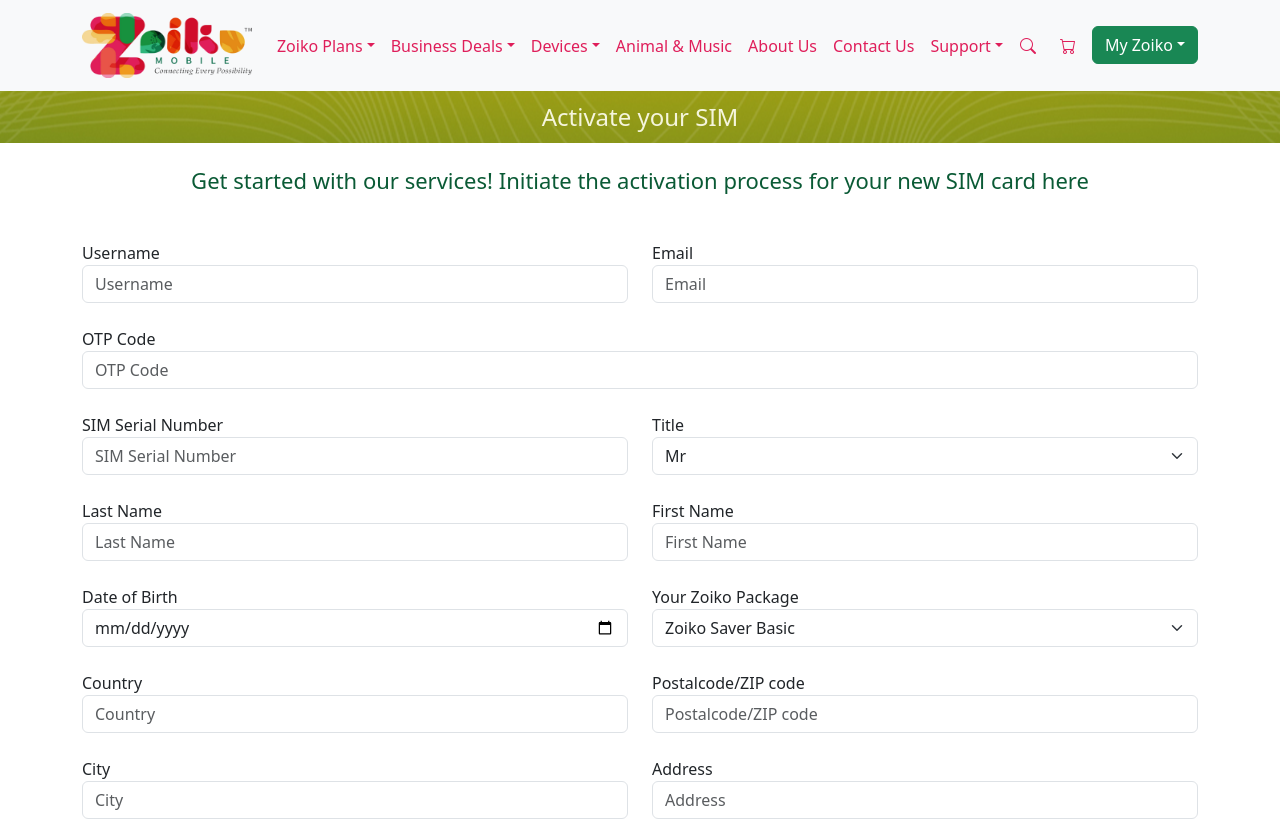
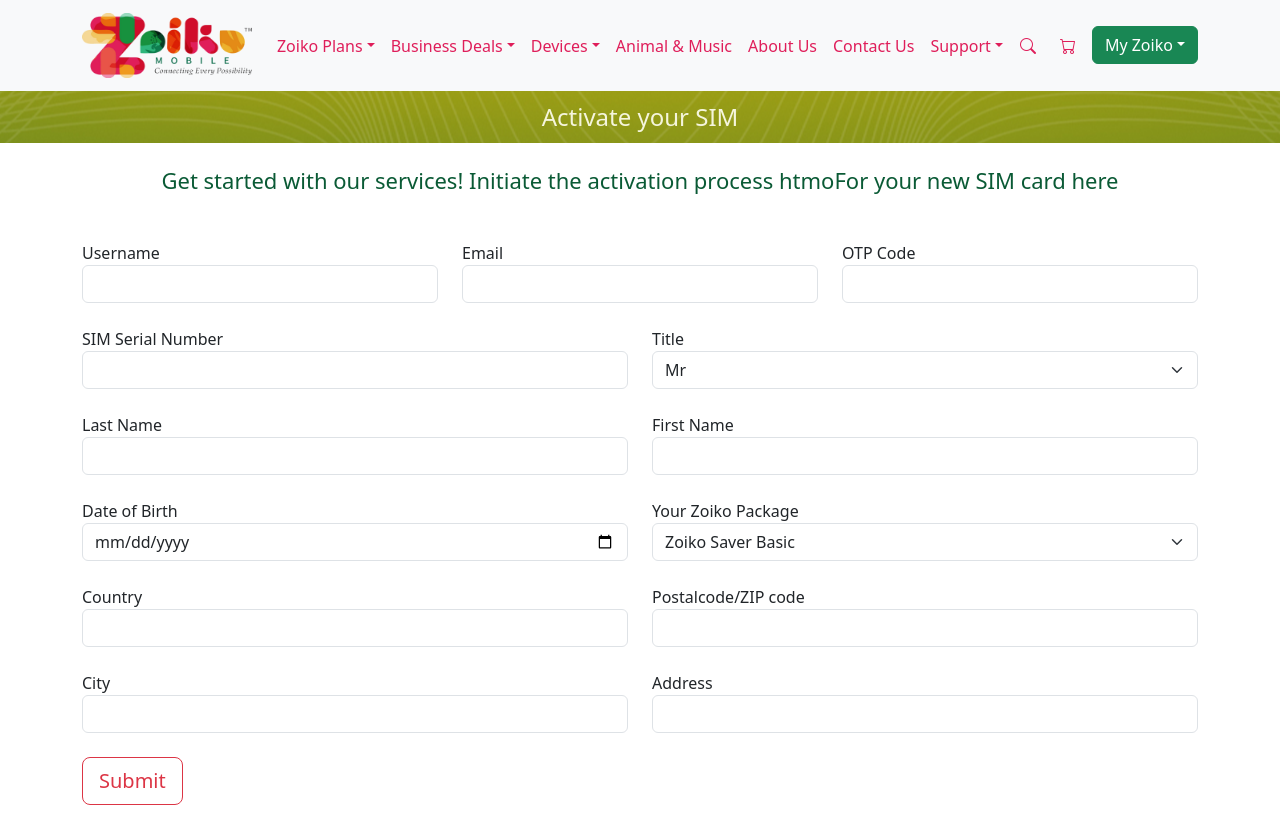
Before and after one commit to Euronoxx/zmuk, a Next.js app: page /activate in a window 1280 px wide. Shown: the top 819 px of the page. Built offline with nearby package versions, Linux system fonts and the light colour scheme.

Commit message:
Activate form validation updated

```diff
--- a/app/activate/page.js
+++ b/app/activate/page.js
@@ -1,39 +1,96 @@
 "use client"
-import { Container, Row, Col } from "react-bootstrap";
+import React, { useState } from "react";
+import { Container, Row, Col, Form } from "react-bootstrap";
 import Header from "../components/Header";
 import Footer from "../components/Footer";
 import HeadBar from "../components/HeadBar";
 
 const activate = () => {
+
+    const [errors, setErrors] = useState({});
+    const [selectedValue, setSelectedValue] = useState('');
+    const [formData, setFormData] = useState({
+        username: "",
+        email: "",
+        otpcode: "",
+        serialno: "",
+        title: "",
+        lname: "",
+        fname: "",
+        dob: "",
+        package: "",
+        country: "",
+        zipcode: "",
+        city: "",
+        addr: ""
+    });
+    const handleChange = (e) => {
+        setSelectedValue(e.target.value);
+        const { name, value, type, checked } = e.target
+        setFormData({
+          ...formData,
+          [name]: type === "checkbox" ? checked : value,
+        })
+    }
+    const validate = () => {
+        let formErrors = {}
+
+        if (!formData.username) formErrors.username = "Username is required"
+        if (!formData.dob) formErrors.dob = "DOB is required"
+        if (!formData.otpcode) formErrors.otpcode = "OTP Code is required"
+        if (!formData.serialno) formErrors.serialno = "Serial no is required"
+        if (!formData.lname) formErrors.lname = "Last name is required"
+        if (!formData.fname) formErrors.fname = "First name is required"
+        if (!formData.email) {
+          formErrors.email = "Email is required"
+        } else if (!/\S+@\S+\.\S+/.test(formData.email)) {
+          formErrors.email = "Email address is invalid"
+        }
+
+        setErrors(formErrors)
+        return Object.keys(formErrors).length === 0
+    }
+
+    const onSubmit  = async (e) => {
+        e.preventDefault()
+        if (!validate()) return
+        console.log(formData);
+    }
+
     return (
         <>
         <Header />
         <HeadBar text='Activate your SIM' />
         <Container>
-            <h4 className="my-4 green18 text-center">Get started with our services! Initiate the activation process for your new SIM card here</h4>
-            <form action="" method="post" className="my-5">
+            <h4 className="my-4 green18 text-center">Get started with our services! Initiate the activation process htmoFor your new SIM card here</h4>
+            <Form onSubmit={onSubmit} className="my-5">
                 <Row>
                     <Col>
-                        <label for="fname">Username</label>
-                        <input type="text" name="username" className="form-control" placeholder="Username" aria-label="Username" required />
+                        <label htmoFor="username">Username</label>
+                        <input type="text" name="username" className="form-control" onChange={handleChange} value={formData.username} />
+                        {errors.username && <p className="txtred">{errors.username}</p>}
                     </Col>
                     <Col>
-                        <label for="lname">Email</label>
-                        <input type="text" name="email" className="form-control" placeholder="Email" aria-label="Email" required />
+                        <label htmoFor="email">Email</label>
+                        <input type="text" name="email" className="form-control" onChange={handleChange} value={formData.email} />
+                        {errors.email && <p className="txtred">{errors.email}</p>}
+                    </Col>
+                    <Col>
+                        <label htmoFor="otpcode">OTP Code</label>
+                        <input type="text" name="otpcode" className="form-control" onChange={handleChange} value={formData.otpcode} />
+                        {errors.otpcode && <p className="txtred">{errors.otpcode}</p>}
                     </Col>
                 </Row>
                 <br />
-                <label for="data">OTP Code</label>
-                <input type="text" name="otpcode" className="form-control" placeholder="OTP Code" aria-label="OTP Code" />
-                <br />
                 <Row>
                     <Col>
-                        <label for="email">SIM Serial Number</label>
-                        <input type="email" name="serialno" className="form-control" placeholder="SIM Serial Number" aria-label="SIM Serial Number" required />
+                        <label htmoFor="serialno">SIM Serial Number</label>
+                        <input type="text" name="serialno" className="form-control" onChange={handleChange} value={formData.serialno} />
+                        {errors.serialno && <p className="txtred">{errors.serialno}</p>}
                     </Col>
                     <Col>
-                        <label for="mobile">Title</label>
-                        <select className="form-select" name="title">
+                        <label htmoFor="title">Title</label>
+                        <select className="form-select" name="title" onChange={handleChange} value={formData.title}>
                             <option value={'Mr'}>Mr</option>
                             <option value={'Mrs'}>Mrs</option>
                             <option value={'Miss'}>Miss</option>
@@ -46,23 +103,26 @@
                 <br />
                 <Row>
                     <Col>
-                        <label for="provider">Last Name</label>
-                        <input type="text" name="lname" className="form-control" placeholder="Last Name" aria-label="Last Name" />
+                        <label htmoFor="lname">Last Name</label>
+                        <input type="text" name="lname" className="form-control" onChange={handleChange} value={formData.lname} />
+                        {errors.lname && <p className="txtred">{errors.lname}</p>}
                     </Col>
                     <Col>
-                        <label for="cost">First Name</label>
-                        <input type="text" name="fname" className="form-control" placeholder="First Name" aria-label="First Name" />
+                        <label htmoFor="fname">First Name</label>
+                        <input type="text" name="fname" className="form-control" onChange={handleChange} value={formData.fname} />
+                        {errors.fname && <p className="txtred">{errors.fname}</p>}
                     </Col>
                 </Row>
                 <br />
                 <Row>
                     <Col>
-                        <label for="email">Date of Birth</label>
-                        <input type="date" name="dob" className="form-control" placeholder="Date of Birth" aria-label="Date of Birth" required />
+                        <label htmoFor="dob">Date of Birth</label>
+                        <input type="date" name="dob" className="form-control" onChange={handleChange} value={formData.dob} />
+                        {errors.dob && <p className="txtred">{errors.dob}</p>}
                     </Col>
                     <Col>
-                        <label for="mobile">Your Zoiko Package</label>
-                        <select className="form-select" name="package">
+                        <label htmoFor="package">Your Zoiko Package</label>
+                        <select className="form-select" name="package" onChange={handleChange} value={formData.package}>
                             <option value="77984">Zoiko Saver Basic</option>
                             <option value="38890">Business Booster Pro</option>
                             <option value="38872">Business Booster Premium</option>
@@ -87,28 +147,28 @@
                 <br />
                 <Row>
                     <Col>
-                        <label for="fname">Country</label>
-                        <input type="text" name="country" className="form-control" placeholder="Country" aria-label="Country" required />
+                        <label htmoFor="country">Country</label>
+                        <input type="text" name="country" className="form-control" onChange={handleChange} value={formData.country} />
                     </Col>
                     <Col>
-                        <label for="lname">Postalcode/ZIP code</label>
-                        <input type="text" name="zipcode" className="form-control" placeholder="Postalcode/ZIP code" aria-label="Postalcode/ZIP code" required />
+                        <label htmoFor="zipcode">Postalcode/ZIP code</label>
+                        <input type="text" name="zipcode" className="form-control" onChange={handleChange} value={formData.zipcode} />
                     </Col>
                 </Row>
                 <br />
                 <Row>
                     <Col>
-                        <label for="fname">City</label>
-                        <input type="text" name="city" className="form-control" placeholder="City" aria-label="City" required />
+                        <label htmoFor="city">City</label>
+                        <input type="text" name="city" className="form-control" onChange={handleChange} value={formData.city} />
                     </Col>
                     <Col>
-                        <label for="lname">Address</label>
-                        <input type="text" name="addr" className="form-control" placeholder="Address" aria-label="Address" required />
+                        <label htmoFor="addr">Address</label>
+                        <input type="text" name="addr" className="form-control" onChange={handleChange} value={formData.addr} />
                     </Col>
                 </Row>
                 <br />
                 <input type="submit" value="Submit" name="submit" className="btn btn-outline-danger btn-lg" />
-            </form>
+            </Form>
         </Container>
         <Footer />
         </>
--- a/app/globals.css
+++ b/app/globals.css
@@ -14,6 +14,7 @@
 }
 a {
   text-decoration: none;
+  color: #DF1E5A;
 }
 a.mainmenu {
   color: #DF1E5A;
```
Also changed, not shown: app/how-to-activate-sim/layout.js (added, +19 -0 lines), app/how-to-activate-sim/page.js (+9 -8 lines).
